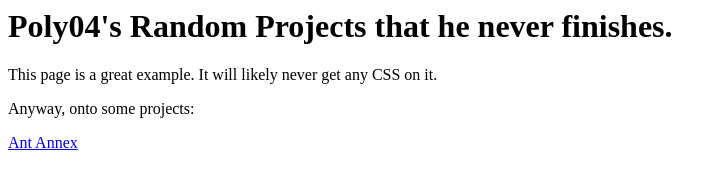
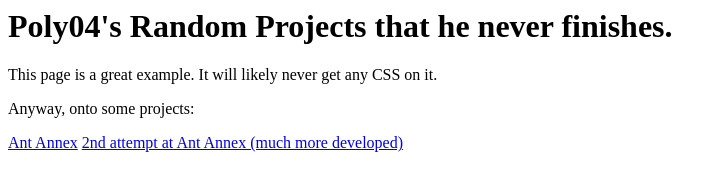
Before and after one commit to poly04/poly04.github.io, a plain HTML site: page index.html in a window 1280 px wide. Shown: the whole page, without its empty margins (0-726 px from the left). Drawn offline with Linux system fonts and the light colour scheme.

Commit message:
Add another project

```diff
--- a/index.html
+++ b/index.html
@@ -8,5 +8,6 @@
         <p>This page is a great example. It will likely never get any CSS on it.</p>
         <p>Anyway, onto some projects:</p>
         <a href="Ant Annex/ant_annex.html">Ant Annex</a>
+        <a href="Ant Annex 2.0/antAnnex2.html">2nd attempt at Ant Annex (much more developed)</a>
     </body>
 </html>
```
Also changed, not shown: Ant Annex 2.0/antAnnex2.html (added, +5 -0 lines).
